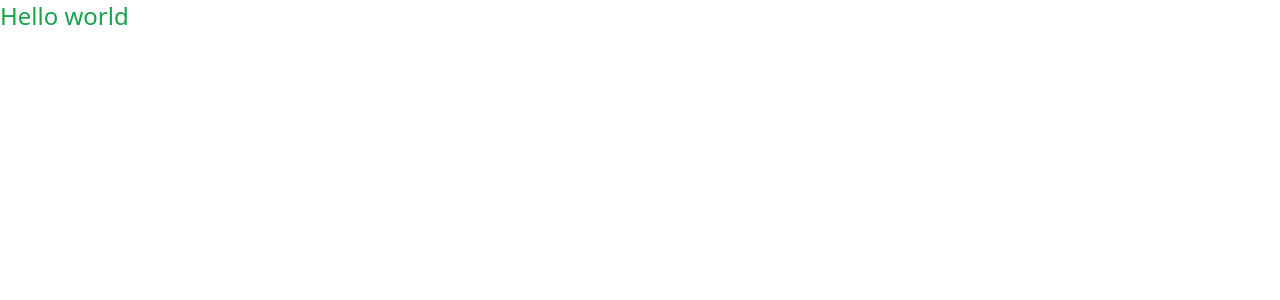
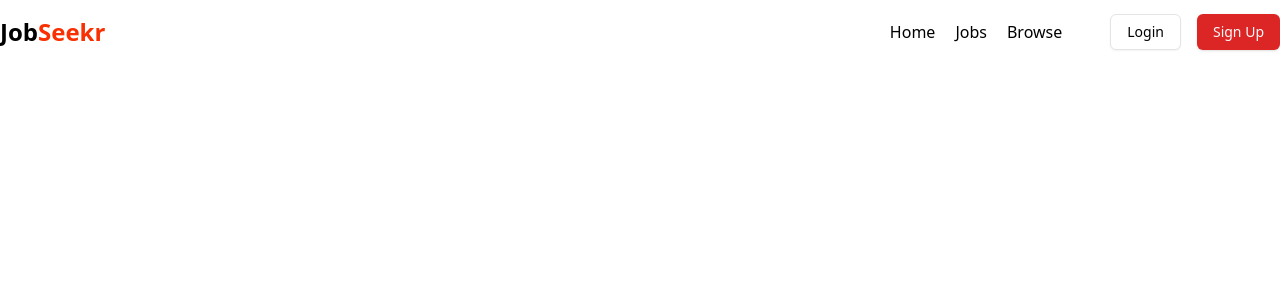
Before and after one commit to Nimish-Dureja-10/JobSeekr, a React (Vite) app in the folder frontend/: page / in a window 1280 px wide. Shown: the top 300 px of the page. Built offline with nearby package versions, Linux system fonts and the light colour scheme.

Commit message:
Created Navbar component

```diff
--- a/frontend/package.json
+++ b/frontend/package.json
@@ -10,13 +10,19 @@
     "preview": "vite preview"
   },
   "dependencies": {
+    "@radix-ui/react-avatar": "^1.1.0",
     "@radix-ui/react-icons": "^1.3.0",
+    "@radix-ui/react-popover": "^1.1.1",
     "@radix-ui/react-slot": "^1.1.0",
+    "@reduxjs/toolkit": "^2.2.7",
+    "axios": "^1.7.7",
     "class-variance-authority": "^0.7.0",
     "clsx": "^2.1.1",
     "lucide-react": "^0.438.0",
     "react": "^18.3.1",
     "react-dom": "^18.3.1",
+    "react-redux": "^9.1.2",
+    "react-router-dom": "^6.26.1",
     "tailwind-merge": "^2.5.2",
     "tailwindcss-animate": "^1.0.7"
   },
--- a/frontend/src/App.jsx
+++ b/frontend/src/App.jsx
@@ -1,10 +1,10 @@
-import './App.css'
+import Navbar from './components/container/Navbar'
 
 function App() {
 
   return (
     <>
-      <h1 className='text-2xl text-green-600'>Hello world</h1>
+      <Navbar />
     </>
   )
 }
--- a/frontend/src/components/container/Navbar.jsx
+++ b/frontend/src/components/container/Navbar.jsx
@@ -1,8 +1,64 @@
 import React from 'react'
+import { Avatar, AvatarImage } from '../ui/avatar'
+import { Button } from '../ui/button'
+import { Popover, PopoverContent, PopoverTrigger } from '../ui/popover'
+import {User2,LogOut} from "lucide-react";
 
 const Navbar = () => {
+  const user = false;
+
   return (
-    <div>Navbar</div>
+    <div className='bg-white'>
+      <div className='flex items-center justify-between mx-auto max-w-7xl h-16'>
+        <div>
+          <h1 className='text-2xl font-bold'>Job<span className='text-[#F83002]'>Seekr</span></h1>
+        </div>
+        <div className='flex items-center gap-12'>
+          <ul className='flex font-medium items-center gap-5'>
+            <li>Home</li>
+            <li>Jobs</li>
+            <li>Browse</li>
+          </ul>
+          {
+            !user ? (
+              <div className='flex items-center gap-4'>
+                <Button variant="outline">Login</Button>
+                <Button className="bg-red-600 hover:bg-red-700">Sign Up</Button>
+              </div>
+            ) : (
+              <Popover>
+            <PopoverTrigger asChild>
+              <Avatar className="cursor-pointer">
+                <AvatarImage src="https://github.com/shadcn.png" alt="@shadcn" />
+              </Avatar>
+            </PopoverTrigger>
+            <PopoverContent className="w-80">
+              <div className='flex gap-4'>
+                <Avatar className="cursor-pointer">
+                  <AvatarImage src="https://github.com/shadcn.png" alt="@shadcn" />
+                </Avatar>
+                <div>
+                  <h4 className='font-medium'>Nimish Dureja</h4>
+                  <p className='text-sm text-gray-400'>lorem ipsum doreit jte.</p>
+                </div>
+              </div>
+              <div className='flex flex-col text-gray-600 p-2'>
+                <div className='flex w-fit items-center gap-2 cursor-pointer'>
+                  <User2 />
+                  <Button variant="link">View Profile</Button>
+                </div>
+                <div className='flex w-fit items-center gap-2 cursor-pointer'>
+                  <LogOut />
+                  <Button variant="link">Logout</Button>
+                </div>
+              </div>
+            </PopoverContent>
+          </Popover>
+            )
+          }
+        </div>
+      </div>
+    </div>
   )
 }
 
--- /dev/null
+++ b/frontend/src/components/ui/avatar.jsx
@@ -0,0 +1,33 @@
+import * as React from "react"
+import * as AvatarPrimitive from "@radix-ui/react-avatar"
+
+import { cn } from "@/lib/utils"
+
+const Avatar = React.forwardRef(({ className, ...props }, ref) => (
+  <AvatarPrimitive.Root
+    ref={ref}
+    className={cn("relative flex h-10 w-10 shrink-0 overflow-hidden rounded-full", className)}
+    {...props} />
+))
+Avatar.displayName = AvatarPrimitive.Root.displayName
+
+const AvatarImage = React.forwardRef(({ className, ...props }, ref) => (
+  <AvatarPrimitive.Image
+    ref={ref}
+    className={cn("aspect-square h-full w-full", className)}
+    {...props} />
+))
+AvatarImage.displayName = AvatarPrimitive.Image.displayName
+
+const AvatarFallback = React.forwardRef(({ className, ...props }, ref) => (
+  <AvatarPrimitive.Fallback
+    ref={ref}
+    className={cn(
+      "flex h-full w-full items-center justify-center rounded-full bg-zinc-100 dark:bg-zinc-800",
+      className
+    )}
+    {...props} />
+))
+AvatarFallback.displayName = AvatarPrimitive.Fallback.displayName
+
+export { Avatar, AvatarImage, AvatarFallback }
--- /dev/null
+++ b/frontend/src/components/ui/popover.jsx
@@ -0,0 +1,27 @@
+import * as React from "react"
+import * as PopoverPrimitive from "@radix-ui/react-popover"
+
+import { cn } from "@/lib/utils"
+
+const Popover = PopoverPrimitive.Root
+
+const PopoverTrigger = PopoverPrimitive.Trigger
+
+const PopoverAnchor = PopoverPrimitive.Anchor
+
+const PopoverContent = React.forwardRef(({ className, align = "center", sideOffset = 4, ...props }, ref) => (
+  <PopoverPrimitive.Portal>
+    <PopoverPrimitive.Content
+      ref={ref}
+      align={align}
+      sideOffset={sideOffset}
+      className={cn(
+        "z-50 w-72 rounded-md border border-zinc-200 bg-white p-4 text-zinc-950 shadow-md outline-none data-[state=open]:animate-in data-[state=closed]:animate-out data-[state=closed]:fade-out-0 data-[state=open]:fade-in-0 data-[state=closed]:zoom-out-95 data-[state=open]:zoom-in-95 data-[side=bottom]:slide-in-from-top-2 data-[side=left]:slide-in-from-right-2 data-[side=right]:slide-in-from-left-2 data-[side=top]:slide-in-from-bottom-2 dark:border-zinc-800 dark:bg-zinc-950 dark:text-zinc-50",
+        className
+      )}
+      {...props} />
+  </PopoverPrimitive.Portal>
+))
+PopoverContent.displayName = PopoverPrimitive.Content.displayName
+
+export { Popover, PopoverTrigger, PopoverContent, PopoverAnchor }
```
Also changed, not shown: 1 other file (tests, documents, lock files or other folders).
